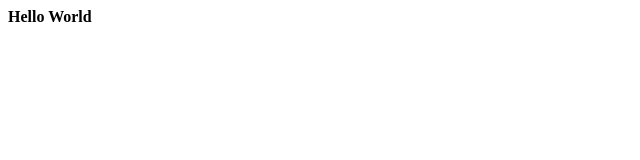
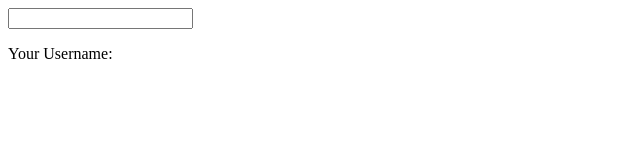
Before and after one commit to hnasiba88/angularJS, a website: page Basics/index.html in a window 1280 px wide. Shown: the whole page, without its empty margins (0-640 px from the left). Drawn offline with nearby package versions, Linux system fonts and the light colour scheme.

Commit message:
Last modifs

```diff
--- a/Basics/index.html
+++ b/Basics/index.html
@@ -3,6 +3,9 @@
         <script src="http://ajax.googleapis.com/ajax/libs/angularjs/1.4.8/angular.min.js"></script>
     </head>
     <body>
-        <b>Hello World</b>
+        <div ng-app="">
+            <input type="text" id="txtname" ng-model="name" />
+            <p>Your Username: {{name}}</p>
+        </div>
     </body>
 </html>
```
Also changed, not shown: package.json (added, +19 -0 lines), 1 other file.
